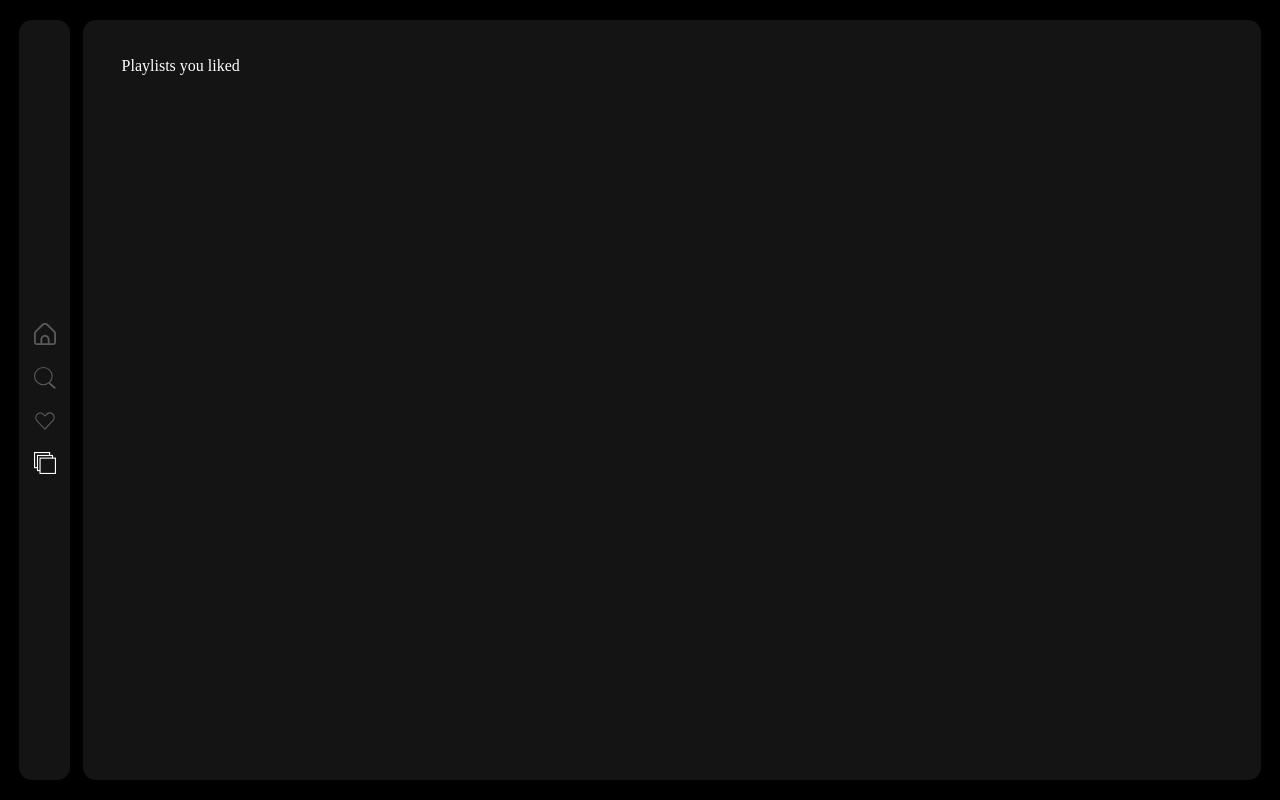
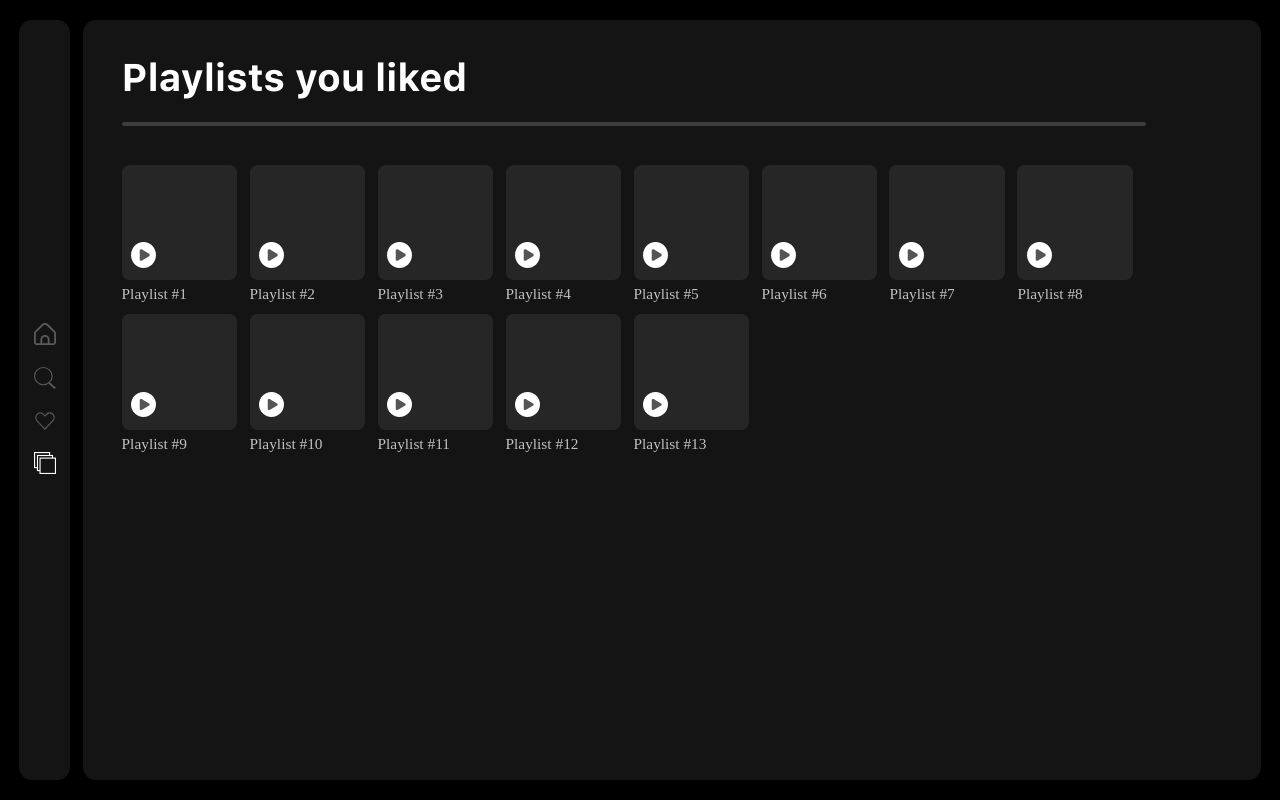
Before and after one commit to duckdev-d/openmusic-frontend, a React (Vite) app: page /playlists in a window 1280 px wide. Built offline with nearby package versions, Linux system fonts and the light colour scheme; a web font is replaced by a local one.

Commit message:
add playlists page basic layout

```diff
--- a/src/pages/Playlists/Playlists.tsx
+++ b/src/pages/Playlists/Playlists.tsx
@@ -1,10 +1,51 @@
-import React from "react";
+import Line from "../../components/Line/Line";
+import Playlist from "../../components/Playlist/Playlist";
 import PrimaryText from "../../components/PrimaryText/PrimaryText";
 
 export default function PlaylistsPage() {
+  const playlists: { title: string }[] = [
+    { title: "Playlist #1" },
+    { title: "Playlist #2" },
+    { title: "Playlist #3" },
+    { title: "Playlist #4" },
+    { title: "Playlist #5" },
+    { title: "Playlist #6" },
+    { title: "Playlist #7" },
+    { title: "Playlist #8" },
+    { title: "Playlist #9" },
+    { title: "Playlist #10" },
+    { title: "Playlist #11" },
+    { title: "Playlist #12" },
+    { title: "Playlist #13" },
+  ];
+
   return (
     <div className="playlists">
-      <PrimaryText>Playlists you liked</PrimaryText>
+      <PrimaryText size="3vw" weight="bold" mBottom="2vw">
+        Playlists you liked
+      </PrimaryText>
+
+      <Line
+        width="80vw"
+        height="0.3vw"
+        borderRadius="10px"
+        color="#3D3D3D"
+        mBottom="3vw"
+      />
+
+      <div
+        className="items-wrap"
+        style={{ display: "flex", flexWrap: "wrap", gap: "1vw" }}
+      >
+        {playlists.map(({ title }) => (
+          <Playlist
+            width="9vw"
+            borderRadius="0.6vw"
+            title={title}
+            textSize="1.2vw"
+          />
+        ))}
+      </div>
     </div>
   );
 }
```
